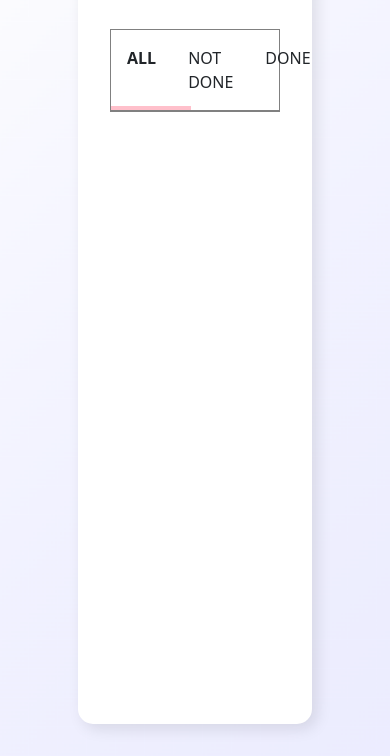
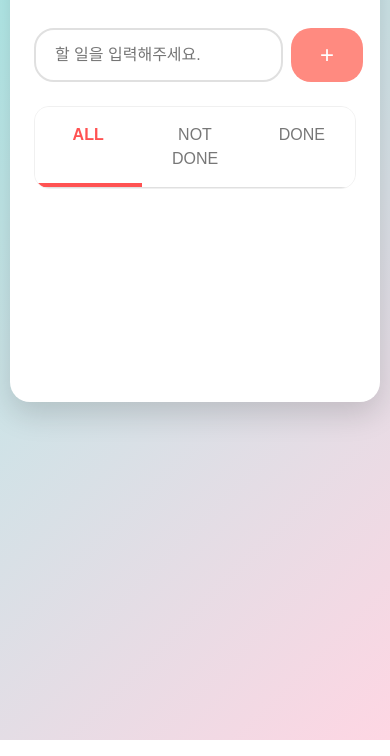
Before and after one commit to MINYOUNG-SEOK/JS_todolist, a plain HTML site: page index.html in a window 390 px wide. Shown: the part 152-908 px from the top of the page. Drawn offline with nearby package versions, Linux system fonts and the light colour scheme.

Commit message:
style : 디자인 변경 및 반응형 추가

```diff
--- a/style.css
+++ b/style.css
@@ -5,79 +5,134 @@
 }
 
 body {
-    background-image: url(./images/background.png);
-    background-repeat: no-repeat;
-    background-size: cover;
+    min-height: 100vh;
+    background: linear-gradient(135deg, #a8edea 0%, #fed6e3 100%);
+    font-family: 'Poppins', sans-serif;
 }
 
 .container {
-    background-color: white;
-    min-height: 100vh;
-    width: 60%;
-    margin: 2em auto;
-    border-radius: 15px;
-    box-shadow: 5px 5px 15px rgba(0, 0, 0, 0.1);
+    width: 90%;
+    max-width: 600px;
+    margin: 3em auto;
+    border-radius: 20px;
+    box-shadow: 0 12px 30px rgba(0, 0, 0, 0.15);
+    background-color: #ffffff;
     padding: 2em;
+    min-height: 60vh;
+}
+
+.container h1 {
+    text-align: center;
+    margin-bottom: 1.5em;
+    font-size: 2.5rem;
+    color: #333;
+    font-weight: 600;
 }
 
 .input-area {
     display: flex;
     gap: 0.5em;
-    margin-bottom: 1em;
+    margin-bottom: 1.5em;
+}
+
+#task-input {
+    flex: 1;
+    padding: 0.8em 1.2em;
+    border: 2px solid #e0e0e0;
+    border-radius: 20px;
+    font-size: 1rem;
+    transition: border-color 0.3s, box-shadow 0.3s;
+}
+
+#task-input:focus {
+    outline: none;
+    border-color: #ff8a80;
+    box-shadow: 0 0 8px rgba(255, 138, 128, 0.3);
 }
 
 #add-button {
-    padding: 0.5em 1em;
+    background-color: #ff8a80;
+    border: none;
+    color: #fff;
+    padding: 0 1.2em;
+    font-size: 1.5rem;
+    border-radius: 20px;
+    cursor: pointer;
+    transition: background-color 0.3s, transform 0.2s;
+}
+
+#add-button:hover {
+    background-color: #ff5252;
+    transform: scale(1.05);
 }
 
 .task-area {
-    border: 1px solid grey;
-    margin-top: 2em;
+    border: 1px solid #f0f0f0;
+    border-radius: 15px;
+    overflow: hidden;
+    background-color: #fafafa;
 }
 
 .task-tabs {
     display: flex;
-    border-bottom: 1px solid grey;
+    background-color: #ffffff;
     position: relative;
+    border-bottom: 1px solid #e0e0e0;
 }
 
 .task-tabs .tab {
+    flex: 1;
+    text-align: center;
     padding: 1em;
     cursor: pointer;
+    font-weight: 500;
+    color: #777;
+    transition: color 0.3s;
+}
+
+.task-tabs .tab:hover {
+    color: #333;
 }
 
 .task-tabs .active {
-    font-weight: bold;
+    color: #ff5252;
+    font-weight: 600;
 }
 
 #under-line {
     height: 4px;
-    background-color: pink;
+    background-color: #ff5252;
     position: absolute;
-    width: 80px;
+    bottom: 0;
     left: 0;
-    bottom: 0;
+    width: 33.33%;
     transition: all 0.3s ease-in-out;
 }
 
 .task {
     display: flex;
     justify-content: space-between;
+    align-items: center;
     padding: 1em;
-    border-bottom: 1px solid #ddd;
+    border-bottom: 1px solid #ececec;
+    transition: background-color 0.3s;
 }
 
 .task:last-child {
     border-bottom: none;
 }
 
+.task:hover {
+    background-color: #f7f7f7;
+}
+
 .task.task-complete {
-    background-color: #f0f0f0;
+    background-color: lightgray;
 }
 
 .task.task-complete div:first-child {
     text-decoration: line-through;
-    color: grey;
+    color: #999;
 }
 
 .icon-btn {
@@ -85,5 +140,20 @@ body {
     border: none;
     cursor: pointer;
     margin-left: 0.7em;
-    font-size: 20px;
+    font-size: 1.2rem;
+    transition: transform 0.2s, color 0.3s;
+    color: #555;
 }
+
+.icon-btn:hover {
+    transform: scale(1.1);
+    color: #ff5252;
+}
+
+@media (max-width: 600px) {
+    .container {
+        width: 95%;
+        padding: 1.5em;
+        min-height: 60vh;
+    }
+}
```
